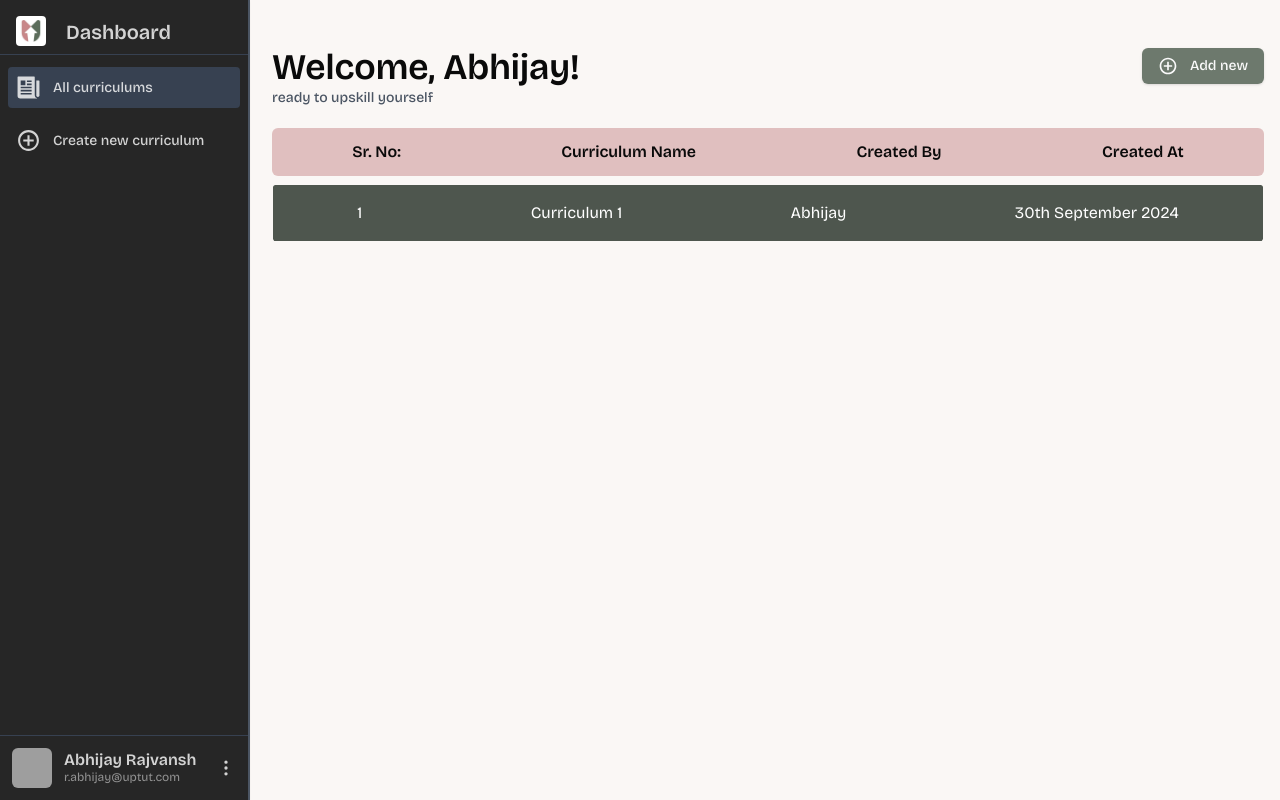
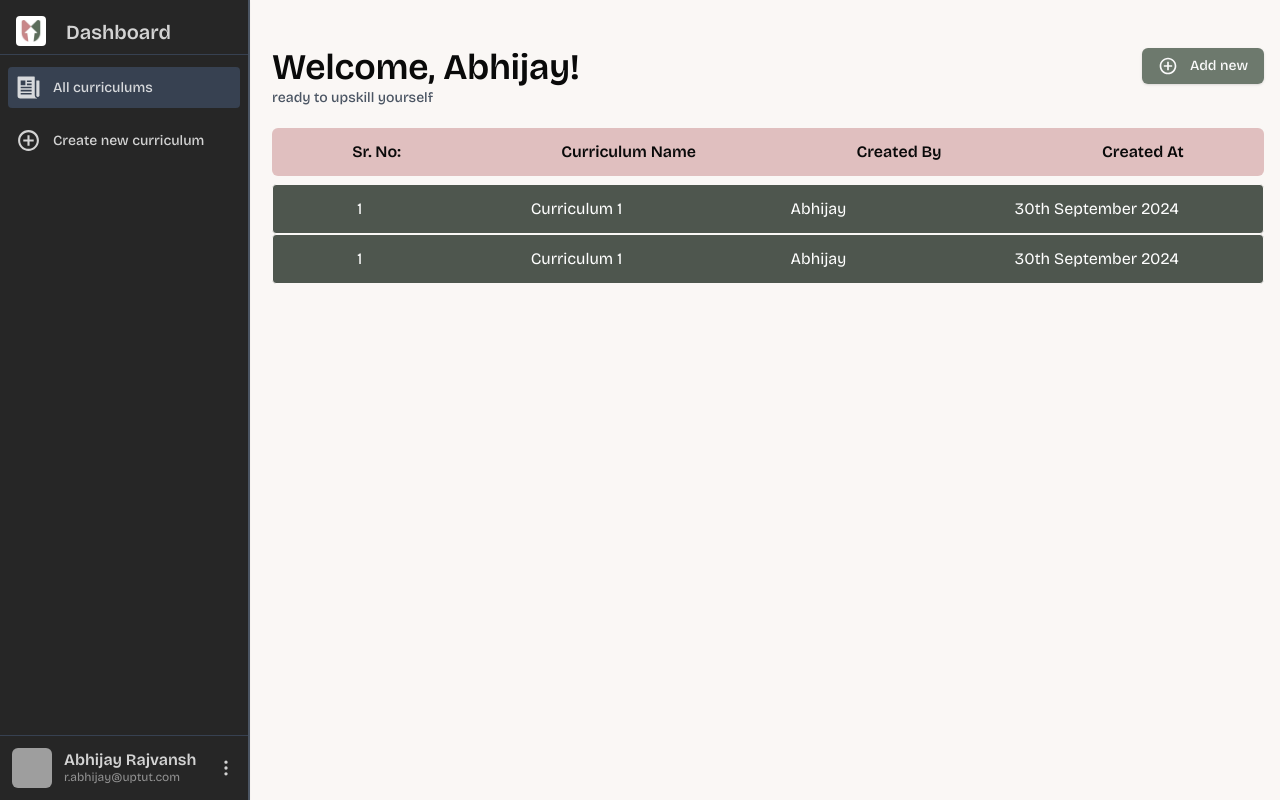
Before and after one commit to abhijayrajvansh/ai-curriculum-generator, a Next.js app: page /dashboard in a window 1280 px wide. Built offline with nearby package versions, Linux system fonts and the light colour scheme; grey boxes are pictures that could not be loaded.

Commit message:
update: pdf layout

```diff
--- a/components/CurriculumForm.tsx
+++ b/components/CurriculumForm.tsx
@@ -141,7 +141,7 @@ const CurriculumForm = () => {
             />
           </div>
 
-          <div className="space-y-2 mt-3 flex items-center gap-3">
+          <div className="space-y-2 flex items-center gap-3">
             <div className="w-full space-y-2">
               <p className="block text-sm font-medium text-gray-600">
                 Enter duration
@@ -156,7 +156,7 @@ const CurriculumForm = () => {
               />
             </div>
             <div className="w-full space-y-2 pb-2">
-              <label className="block text-sm font-semibold text-gray-600">
+              <label className="block text-sm font-medium text-gray-600">
                 Select your current level:
               </label>
               <Select onValueChange={(value) => handleChange("level", value)}>
--- a/components/pages/Dashboard.tsx
+++ b/components/pages/Dashboard.tsx
@@ -5,6 +5,12 @@ import { Button } from "../ui/button";
 import { BiPlusCircle } from "react-icons/bi";
 
 const curriculum_data = [
+  {
+    srn: "1",
+    curriculumName: "Curriculum 1",
+    createdAt: "Abhijay",
+    createdBy: "30th September 2024",
+  },
   {
     srn: "1",
     curriculumName: "Curriculum 1",
@@ -43,9 +49,9 @@ const Dashboard = () => {
 
           {/* list of all curriculums */}
 
-          <div className="rounded-md bg-[#4e564e]">
+
             {curriculum_data.map((item) => (
-              <div className="flex w-full justify-around py-4 items-center text-white border border-background">
+              <div className="flex w-full justify-around py-3 items-center bg-[#4e564e] text-white rounded border border-background">
                 <div>{item.srn}</div>
                 <div>{item.curriculumName}</div>
                 <div>{item.createdAt}</div>
@@ -54,7 +60,6 @@ const Dashboard = () => {
             ))}
           </div>
         </div>
-      </div>
     </>
   );
 };
```
